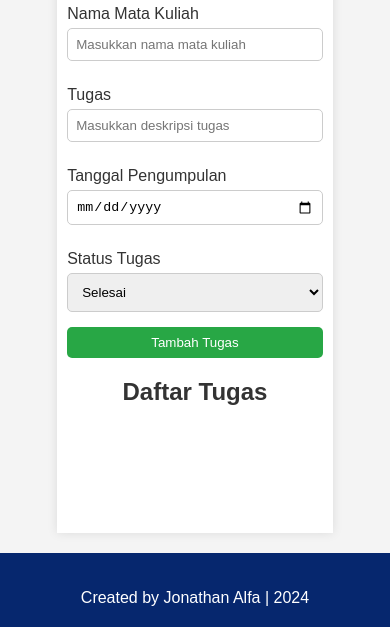
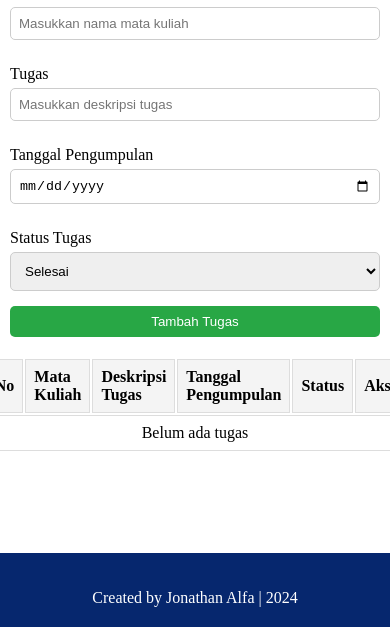
Before and after one commit to jonathanalfa14/pencatatankuliah, a plain HTML site: page index.html in a window 390 px wide. Shown: the part 163-790 px from the top of the page. Drawn offline with nearby package versions, Linux system fonts and the light colour scheme.

Commit message:
fix push

```diff
--- a/index.html
+++ b/index.html
@@ -38,7 +38,9 @@
 
     <div class="container">
       <h2>Pencatat Tugas Kuliah</h2>
+      <div class="form-table-wrapper">
         <form id="task-form">
+          <!-- Form input tetap sama -->
           <div class="form-group">
             <label for="subject">Nama Mata Kuliah</label>
             <input
@@ -71,8 +73,20 @@
           <button type="submit">Tambah Tugas</button>
         </form>
 
-      <h2>Daftar Tugas</h2>
-      <ul id="task-list"></ul>
+        <table id="task-table">
+          <thead>
+            <tr>
+              <th>No</th>
+              <th>Mata Kuliah</th>
+              <th>Deskripsi Tugas</th>
+              <th>Tanggal Pengumpulan</th>
+              <th>Status</th>
+              <th>Aksi</th>
+            </tr>
+          </thead>
+          <tbody></tbody>
+        </table>
+      </div>
     </div>
 
     <footer>
--- a/script.js
+++ b/script.js
@@ -25,21 +25,24 @@ document.getElementById("task-form").addEventListener("submit", function (e) {
 // Fungsi untuk menampilkan tugas
 function displayTasks() {
   const taskList = JSON.parse(localStorage.getItem("taskList")) || [];
-  const taskListElement = document.getElementById("task-list");
-  taskListElement.innerHTML = "";
+  const tableBody = document.querySelector("#task-table tbody");
+  tableBody.innerHTML = ""; // Bersihkan isi tabel sebelum menambahkan data baru
 
   taskList.forEach((task, index) => {
-    const li = document.createElement("li");
-    li.innerHTML = `
-          <div class="task-details">
-              <strong>${task.subject}</strong><br>
-              ${task.task} - ${task.dueDate} - Status: ${
-      task.status === "selesai" ? "Selesai" : "Belum Selesai"
-    }
-          </div>
-          <button onclick="deleteTask(${index})">Hapus</button>
-      `;
-    taskListElement.appendChild(li);
+    const row = document.createElement("tr");
+
+    row.innerHTML = `
+      <td>${index + 1}</td>
+      <td>${task.subject}</td>
+      <td>${task.task}</td>
+      <td>${task.dueDate}</td>
+      <td>${task.status === "selesai" ? "Selesai" : "Belum Selesai"}</td>
+      <td>
+        <button onclick="deleteTask(${index})" style="background-color: red; color: white;">Hapus</button>
+      </td>
+    `;
+
+    tableBody.appendChild(row);
   });
 }
 
@@ -53,3 +56,17 @@ function deleteTask(index) {
 
 // Memanggil fungsi untuk menampilkan tugas saat halaman dimuat
 displayTasks();
+
+function displayPlaceholder() {
+  const taskTableBody = document.querySelector("#task-table tbody");
+  if (taskTableBody.innerHTML.trim() === "") {
+    taskTableBody.innerHTML = `
+      <tr>
+        <td colspan="6" style="text-align: center;">Belum ada tugas</td>
+      </tr>
+    `;
+  }
+}
+
+displayTasks(); // Fungsi utama
+displayPlaceholder(); // Tambahkan ini setelah displayTasks()
--- a/style.css
+++ b/style.css
@@ -2,20 +2,11 @@
   box-sizing: border-box;
 }
 
-html,
 body {
-  margin: 0; /* Menghapus margin default */
-  padding: 0; /* Menghapus padding default */
-  height: 100%; /* Memastikan html dan body memiliki tinggi 100% */
-}
-
-body {
-  font-family: Arial, sans-serif;
-  background-color: #f4f4f4;
-  color: #333;
   display: flex;
-  flex-direction: column; /* Mengatur layout menjadi kolom */
-  min-height: 100vh; /* Memastikan body memiliki tinggi minimal 100vh */
+  flex-direction: column;
+  min-height: 100vh;
+  margin: 0;
 }
 
 header {
@@ -64,12 +55,7 @@ header {
 }
 
 .container {
-  max-width: 800px;
-  margin: 20px auto;
-  padding: 20px;
-  background-color: white;
-  box-shadow: 0 0 10px rgba(0, 0, 0, 0.1);
-  flex: 1; /* Memastikan container mengisi ruang yang tersisa */
+  flex: 1; /* Mengisi ruang antara header dan footer */
 }
 
 h2 {
@@ -166,13 +152,66 @@ ul li input[type="checkbox"] {
   margin-right: 10px;
 }
 
+.form-table-wrapper {
+  display: flex;
+  gap: 20px;
+  justify-content: space-between;
+  align-items: flex-start;
+}
+
+#task-form {
+  width: 40%;
+}
+
+#task-table {
+  width: 55%;
+}
+
+/* Atur gaya header dan sel tabel */
+#task-table th,
+#task-table td {
+  padding: 8px; /* Beri jarak di dalam sel */
+  border: 1px solid #ddd; /* Tambahkan garis pembatas */
+  text-align: left; /* Teks rata kiri */
+}
+
+/* Warna latar belakang untuk header */
+#task-table th {
+  background-color: #f4f4f4; /* Warna header */
+  font-weight: bold; /* Teks tebal */
+}
+
+#task-table tr:nth-child(even) {
+  background-color: #f9f9f9;
+}
+
+#task-table tr:hover {
+  background-color: #f1f1f1;
+}
+
+.delete-btn {
+  border: none;
+  padding: 5px 10px;
+  cursor: pointer;
+}
+
+.delete-btn:hover {
+  opacity: 0.8;
+}
+
+.table-container {
+  overflow-x: auto; /* Tambahkan scroll horizontal jika konten tabel terlalu besar */
+  margin-bottom: 20px; /* Beri jarak dengan footer */
+}
+
 /* Gaya untuk Footer */
+/* Footer selalu berada di bawah layar */
 footer {
   background-color: #06276e; /* Warna latar belakang footer */
-  color: white; /* Warna teks footer */
-  text-align: center; /* Mengatur teks di tengah */
-  padding: 20px 0; /* Memberikan jarak atas dan bawah */
-  width: 100%; /* Memastikan footer penuh lebar */
+  color: white; /* Warna teks */
+  text-align: center; /* Teks rata tengah */
+  padding: 20px 0; /* Jarak atas dan bawah */
+  width: 100%; /* Lebar penuh */
 }
 
 .footer-content {
@@ -253,6 +292,19 @@ footer {
   }
 }
 
+/* Media query untuk responsivitas */
+@media (max-width: 768px) {
+  .form-table-wrapper {
+    flex-direction: column;
+    align-items: center;
+  }
+
+  #task-form,
+  #task-table {
+    width: 100%; /* Tambahkan titik koma */
+  }
+}
+
 /* Media Query untuk Tablet (601px - 1024px) */
 @media (min-width: 601px) and (max-width: 1024px) {
   .container {
```
Lines whose indentation alone changed are shown as unchanged.
